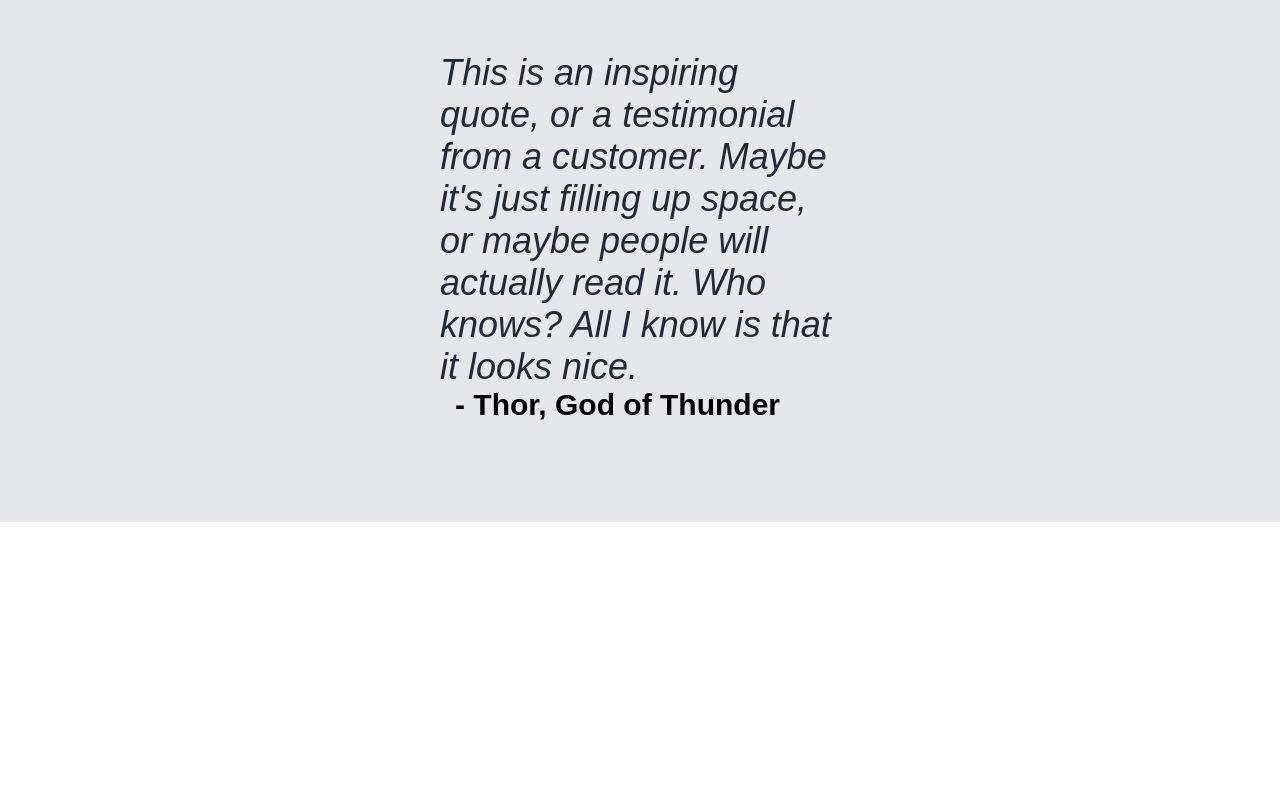
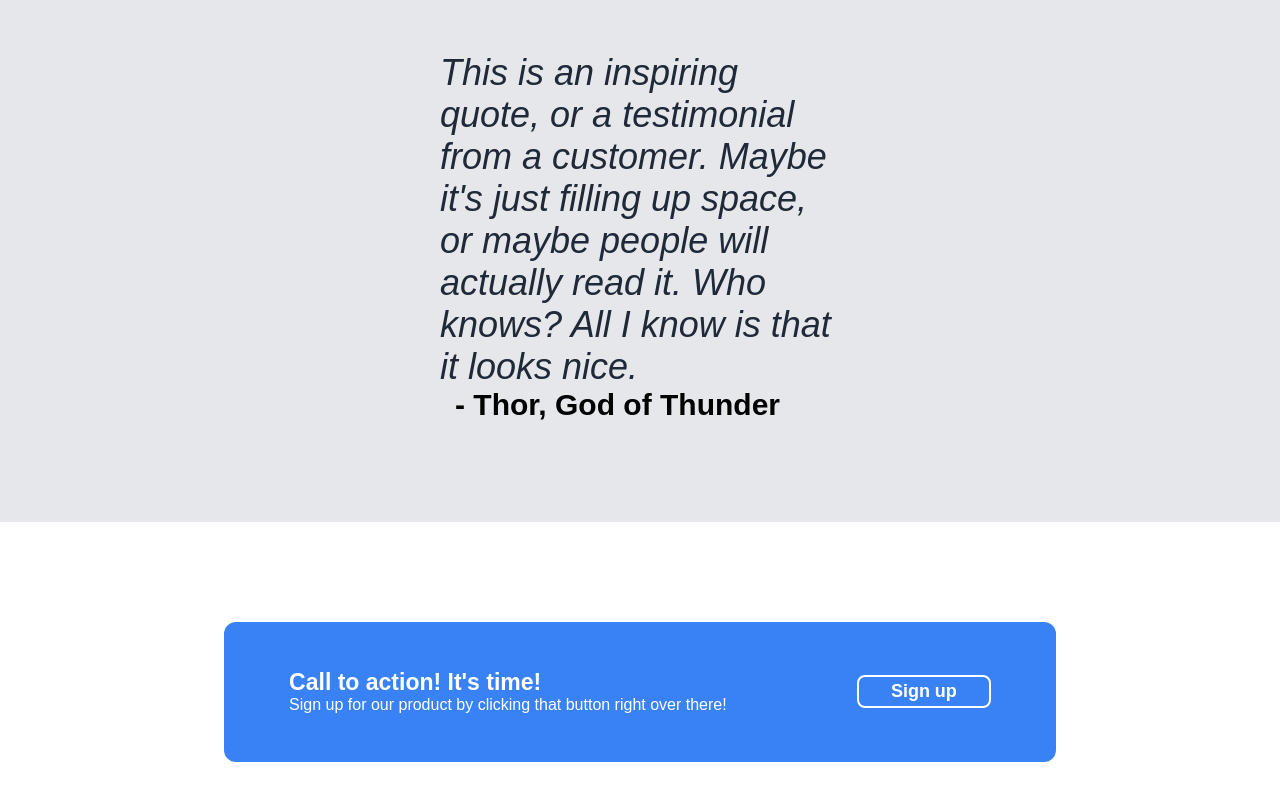
Before and after one commit to chesev/Project-Landing-Page, a plain HTML site: page index.html in a window 1280 px wide. Shown: the part 1045-1845 px from the top of the page. Before the commit the page ends 1567 px from the top, so only its background shows below. Drawn offline with Linux system fonts and the light colour scheme.

Commit message:
fourth (Call and Sign up) section done.

```diff
--- a/index.html
+++ b/index.html
@@ -35,7 +35,7 @@
             <p class="text">This website has some subtext that goes here under the main
             title. Its's a smaller font and the color is lower contrast.
             </p>
-           <button>Sign up</button>
+           <button class="first-button">Sign up</button>
         </div>
 
      <div class="image">
@@ -98,6 +98,23 @@
 
         <!-- Fourth Section -->
 
+    <section class="fourth">
+
+        <div class="container">
+
+            <div class="call">
+                    <div class="action">
+                    Call to action! It's time!
+                    </div>
+                <div class="sign">
+                    <div>Sign up for our product by clicking that button right over there!
+                     </div>
+                </div>
+            </div>
+            <button class="second-button">Sign up</button>
+        </div>
+    </section>
+
 
 </body>
 </html>
--- a/styles.css
+++ b/styles.css
@@ -74,7 +74,7 @@ a {
 	color: white;
 }
 
-button {
+.first-button {
 	background-color: #3882f6;
 	color: white;
 	font-weight: bold;
@@ -139,7 +139,7 @@ figcaption {
 }
 
 .quote {
-	display: flex;
+	dislay: flex;
 	align-items: center;
 	justify-content: center;
 	flex-wrap: wrap;
@@ -154,3 +154,40 @@ figcaption {
 	align-self: flex-end;
 	justify-content: flex-end;
 }
+
+/* FOURTH SECTION */
+
+.container {
+	display: flex;
+	/* flex-direction: column; */
+	background-color: #3882f6;
+	height: 140px;
+	width: 65%;
+	border-radius: 12px;
+	align-items: center;
+	justify-content: space-around;
+	color: white;
+}
+
+.action {
+	font-size: 23px;
+	font-weight: bolder;
+}
+
+.second-button {
+	background-color: #3882f6;
+	color: white;
+	font-size: large;
+	font-weight: bold;
+	border-radius: 8px;
+	border: 2px solid white;
+	padding: 4px 32px;
+}
+
+.fourth {
+	display: flex;
+	align-items: center;
+	justify-content: center;
+	margin-top: 100px;
+	margin-bottom: 100px;
+}
```
